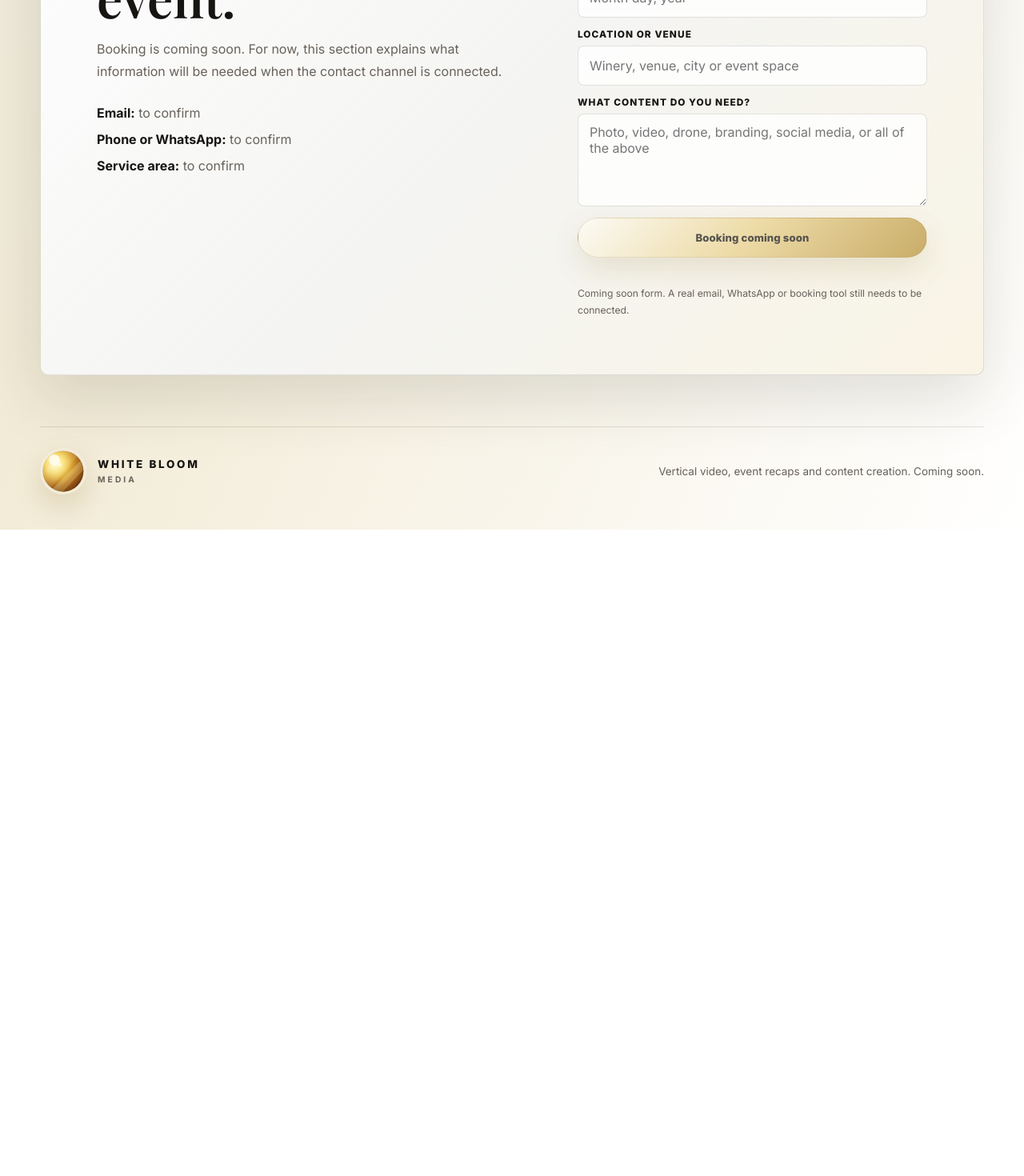
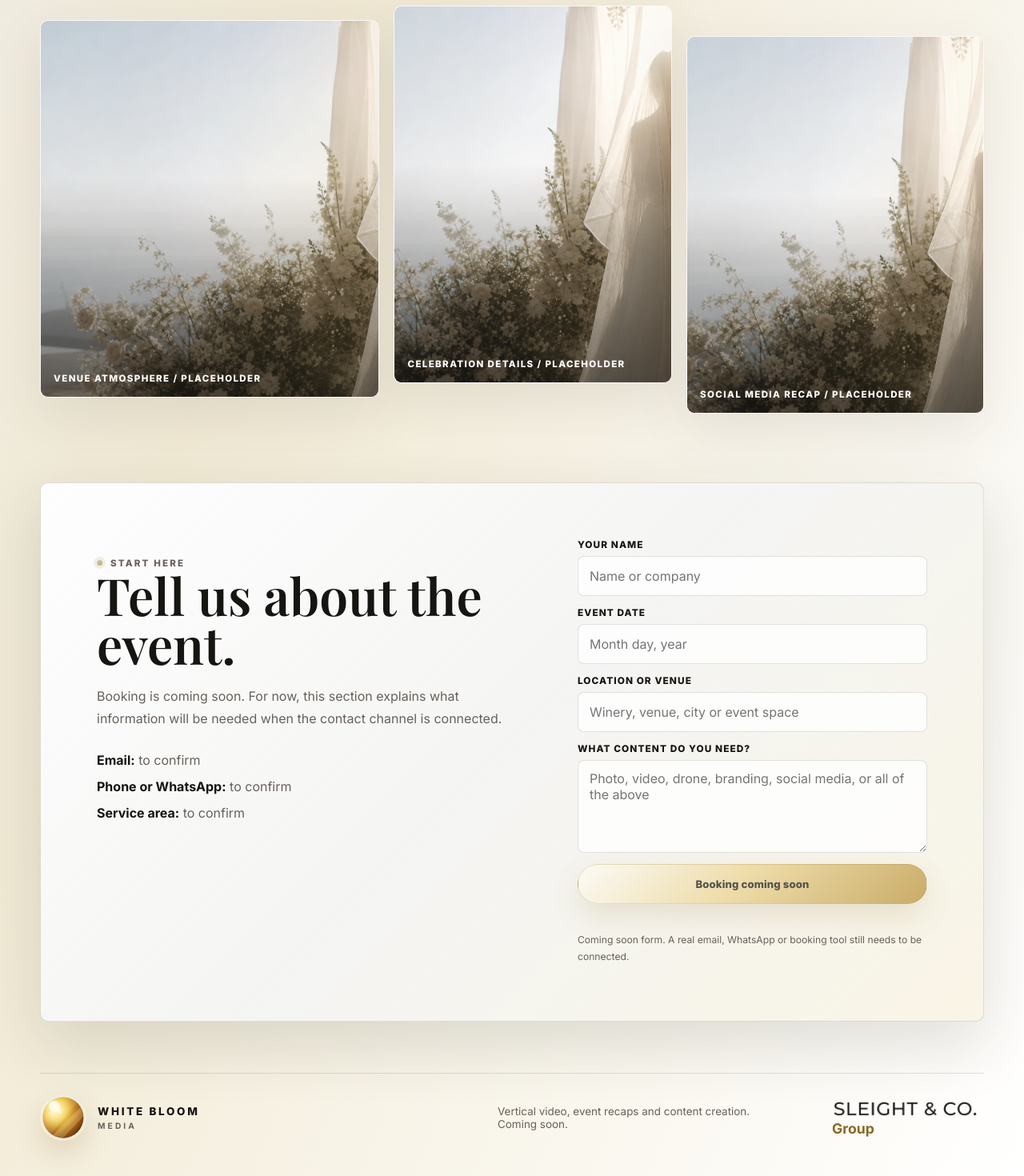
Before and after one commit to Lucastepp/whitebloom-media, an Angular app: page / in a window 1280 px wide. Shown: the part 4653-6123 px from the top of the page at 80% size. Before the commit the page ends 5315 px from the top, so only its background shows below. Built offline with nearby package versions, Linux system fonts and the light colour scheme.

Commit message:
Add footer group signature and concept imagery

```diff
--- a/src/app/app.html
+++ b/src/app/app.html
@@ -213,6 +213,46 @@
       </div>
     </section>
 
+    <section class="section concept-gallery" aria-labelledby="concept-gallery-title">
+      <div class="section-header">
+        <div>
+          <p class="eyebrow">Concept imagery</p>
+          <h2 id="concept-gallery-title">A visual space ready for real event photos and reels.</h2>
+        </div>
+        <p>
+          These placeholder visuals will be replaced with real weddings, venues, parties
+          and live event content as soon as the first approved media is ready.
+        </p>
+      </div>
+
+      <div class="concept-gallery-grid">
+        <figure class="concept-image-card">
+          <img
+            src="/assets/white-bloom/hero-concept.png"
+            alt="Concept placeholder for venue and event atmosphere"
+            loading="lazy"
+          />
+          <figcaption>Venue atmosphere / placeholder</figcaption>
+        </figure>
+        <figure class="concept-image-card">
+          <img
+            src="/assets/white-bloom/hero-concept.png"
+            alt="Concept placeholder for celebration details and event visuals"
+            loading="lazy"
+          />
+          <figcaption>Celebration details / placeholder</figcaption>
+        </figure>
+        <figure class="concept-image-card">
+          <img
+            src="/assets/white-bloom/hero-concept.png"
+            alt="Concept placeholder for social media and event recap content"
+            loading="lazy"
+          />
+          <figcaption>Social media recap / placeholder</figcaption>
+        </figure>
+      </div>
+    </section>
+
     <section class="section contact" id="contact" aria-labelledby="contact-title">
       <div>
         <p class="eyebrow">Start here</p>
@@ -260,5 +300,9 @@
       </span>
     </a>
     <p>Vertical video, event recaps and content creation. Coming soon.</p>
+    <a class="footer-group" href="https://sleightand.co" aria-label="Sleight and Co. Group">
+      <img class="footer-group-logo" src="/assets/sleight/sleight-wordmark.png" alt="Sleight & Co." />
+      <span class="footer-group-label">Group</span>
+    </a>
   </footer>
 </div>
--- a/src/styles.scss
+++ b/src/styles.scss
@@ -700,6 +700,82 @@ h1 {
   gap: 18px;
 }
 
+.concept-gallery {
+  margin-top: 92px;
+}
+
+.concept-gallery-grid {
+  display: grid;
+  grid-template-columns: 1.05fr 0.86fr 0.92fr;
+  gap: 18px;
+  align-items: stretch;
+}
+
+.concept-image-card {
+  position: relative;
+  min-height: 420px;
+  margin: 0;
+  overflow: hidden;
+  background: var(--paper-2);
+  border: 1px solid rgba(255, 255, 255, 0.76);
+  border-radius: 10px;
+  box-shadow: 0 22px 65px rgba(68, 60, 45, 0.1);
+}
+
+.concept-image-card:nth-child(2) {
+  min-height: 470px;
+  transform: translateY(-18px);
+}
+
+.concept-image-card:nth-child(3) {
+  min-height: 390px;
+  transform: translateY(20px);
+}
+
+.concept-image-card img {
+  width: 100%;
+  height: 100%;
+  min-height: inherit;
+  object-fit: cover;
+  filter: saturate(0.72) brightness(1.06);
+}
+
+.concept-image-card:nth-child(1) img {
+  object-position: 38% 50%;
+}
+
+.concept-image-card:nth-child(2) img {
+  object-position: 58% 46%;
+}
+
+.concept-image-card:nth-child(3) img {
+  object-position: 50% 66%;
+}
+
+.concept-image-card::after {
+  position: absolute;
+  inset: 0;
+  pointer-events: none;
+  background:
+    linear-gradient(180deg, transparent 42%, rgba(23, 21, 18, 0.5)),
+    linear-gradient(110deg, rgba(255, 255, 255, 0.12), transparent 45%, rgba(200, 168, 90, 0.18));
+  content: '';
+}
+
+.concept-image-card figcaption {
+  position: absolute;
+  right: 16px;
+  bottom: 16px;
+  left: 16px;
+  z-index: 1;
+  color: var(--pearl);
+  font-family: var(--font-sans);
+  font-size: 0.72rem;
+  font-weight: 800;
+  letter-spacing: 0.12em;
+  text-transform: uppercase;
+}
+
 .service-card,
 .process-card {
   padding: 30px 28px;
@@ -839,11 +915,20 @@ h1 {
   padding: 26px 0 44px;
   display: flex;
   align-items: center;
-  justify-content: space-between;
-  gap: 22px;
+  gap: 38px;
   color: var(--ink-soft);
   border-top: 1px solid var(--line);
   font-size: 0.84rem;
+}
+
+.footer-brand {
+  margin-right: auto;
+}
+
+.site-footer > p {
+  max-width: 360px;
+  margin: 0;
+  transform: translateX(-20px);
 }
 
 .footer-brand .brand-mark {
@@ -853,6 +938,32 @@ h1 {
 
 .footer-brand strong {
   color: var(--ink);
+}
+
+.footer-group {
+  min-width: 190px;
+  display: grid;
+  line-height: 1;
+  transition: transform 180ms ease;
+}
+
+.footer-group:hover,
+.footer-group:focus-visible {
+  transform: translateY(-2px);
+}
+
+.footer-group-logo {
+  width: auto;
+  height: 22.5px;
+  opacity: 0.96;
+}
+
+.footer-group-label {
+  margin-top: 5px;
+  color: var(--gold-deep);
+  font-size: 1.1rem;
+  font-weight: 700;
+  letter-spacing: 0;
 }
 
 @media (max-width: 920px) {
@@ -892,8 +1003,16 @@ h1 {
   .service-grid,
   .process-grid,
   .alternative-grid,
-  .coming-soon-grid {
+  .coming-soon-grid,
+  .concept-gallery-grid {
     grid-template-columns: 1fr;
+  }
+
+  .concept-image-card,
+  .concept-image-card:nth-child(2),
+  .concept-image-card:nth-child(3) {
+    min-height: 360px;
+    transform: none;
   }
 }
 
@@ -973,11 +1092,17 @@ h1 {
   }
 
   .site-footer {
-    display: block;
+    display: grid;
+    gap: 18px;
   }
 
-  .site-footer p + p {
-    margin-top: 10px;
+  .site-footer > p {
+    max-width: none;
+    transform: none;
+  }
+
+  .footer-group {
+    min-width: 0;
   }
 }
 
```
Also changed, not shown: public/assets/sleight/sleight-wordmark.png (added), 1 other file (tests, documents, lock files or other folders).
